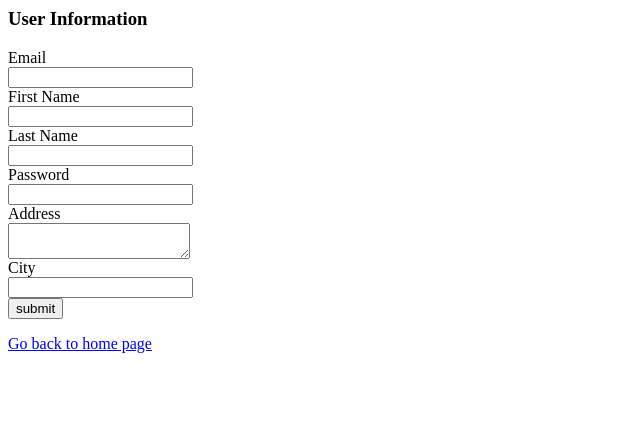
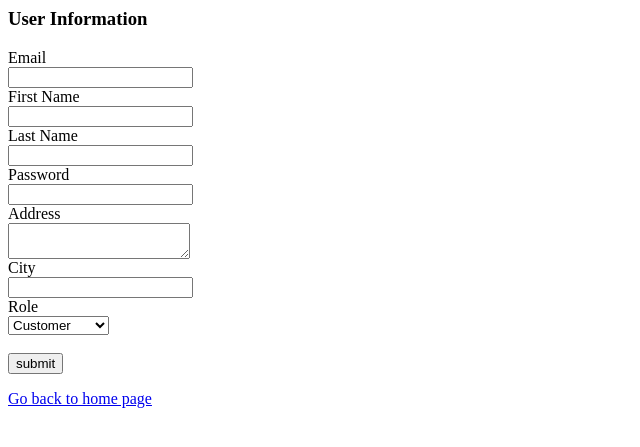
Before and after one commit to DAH746/InventoryManagementSystemWithFlask, a Flask app: page /enternewuser in a window 1280 px wide. Shown: the top 447 px of the page, without its empty margins (0-640 px from the left). Run offline with Flask 2, Linux system fonts and the light colour scheme.

Commit message:
Added a role drop down menu for registering users

```diff
--- a/Create_UserDatabase.py
+++ b/Create_UserDatabase.py
@@ -3,6 +3,6 @@ import sqlite3
 conn = sqlite3.connect("UserDatabase.db")
 print("Opened database successfully")
 
-conn.execute('CREATE TABLE Users (user_id TEXT, email TEXT, first_name TEXT, last_name TEXT, pword TEXT, date_joined TEXT, address TEXT, city TEXT)')
+conn.execute('CREATE TABLE Users (user_id TEXT, email TEXT, first_name TEXT, last_name TEXT, pword TEXT, date_joined TEXT, address TEXT, city TEXT, role TEXT)')
 print("Table created successfully")
 conn.close()
--- a/WebAppForUsers.py
+++ b/WebAppForUsers.py
@@ -51,28 +51,29 @@ def home():
 
 @app.route('/enternewuser')
 def new_user():
-    return render_template("newuser.html")
+    roles = ['Warehouse', 'Authenticator', 'Customer']
+    return render_template("newuser.html", roles=roles)
 
 @app.route('/adduser',methods = ['POST', 'GET'])
 def add_user():
     if request.method =="POST":
         try:
+
             user_id = ''.join([random.choice(string.ascii_letters + string.digits) for n in range(8)])
             email = request.form['email']
-            print((type(email)))
-
             fn = request.form['fn']
             ln = request.form['ln']
             pword = request.form['pword']
             addr = request.form['addr']
             city = request.form['city']
+            role = request.form['role']
 
             checkIfUserIsNew = IsUserNew(email)
             date_joined = datetime.now()
             if checkIfUserIsNew:
                 with sql.connect("UserDatabase.db") as con:
                     cur = con.cursor()
-                    cur.execute("INSERT INTO Users (user_id,email,first_name,last_name,pword,date_joined,address,city) VALUES (?,?,?,?,?,?,?,?)",(user_id,email,fn,ln,pword,date_joined,addr,city) )
+                    cur.execute("INSERT INTO Users (user_id,email,first_name,last_name,pword,date_joined,address,city,role) VALUES (?,?,?,?,?,?,?,?,?)",(user_id,email,fn,ln,pword,date_joined,addr,city,role) )
                     con.commit()
                     msg = "Record successfully added"
 
--- a/templates/list.html
+++ b/templates/list.html
@@ -12,6 +12,7 @@
             <td>Day Joined</td>
             <td>Address</td>
             <td>City</td>
+            <td>Role</td>
 
          </thead>
 
@@ -25,6 +26,7 @@
                <td>{{row['date_joined']}}</td>
                <td>{{row['address']}}</td>
                <td>{{row['city']}}</td>
+               <td>{{row['role']}}</td>
             </tr>
          {% endfor %}
       </table>
--- a/templates/newuser.html
+++ b/templates/newuser.html
@@ -22,8 +22,17 @@
          City<br>
          <input type = "text" name = "city" /><br>
 
+         Role<br>
+         <select name= role method="GET" action="/">
+            {% for role in roles %}
+            <option value= "{{role}}" SELECTED>{{role}}</option>"
+            {% endfor %}
+        </select><br>
+         <br>
          <input type = "submit" value = "submit" /><br>
       </form>
+
+
 
       <a href = "/">Go back to home page</a>
 
```
Also changed, not shown: UserDatabase.db.
